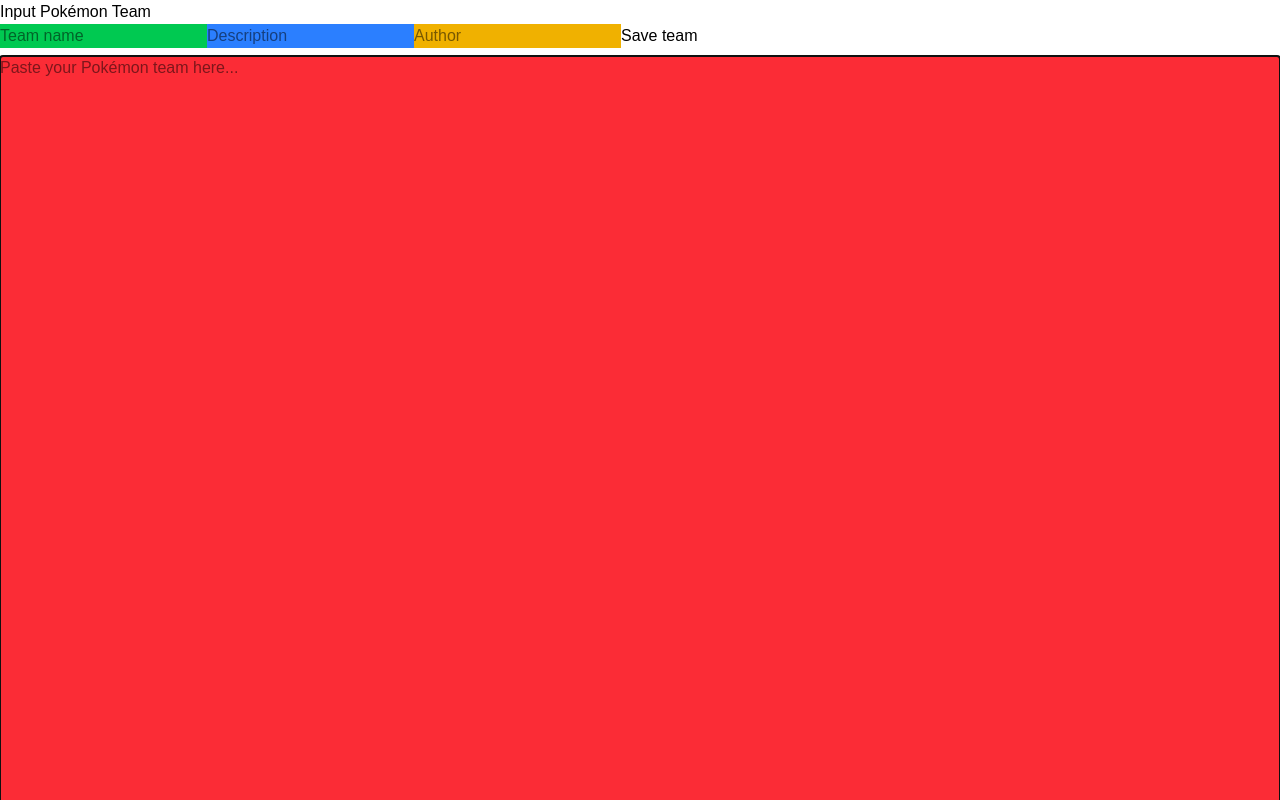
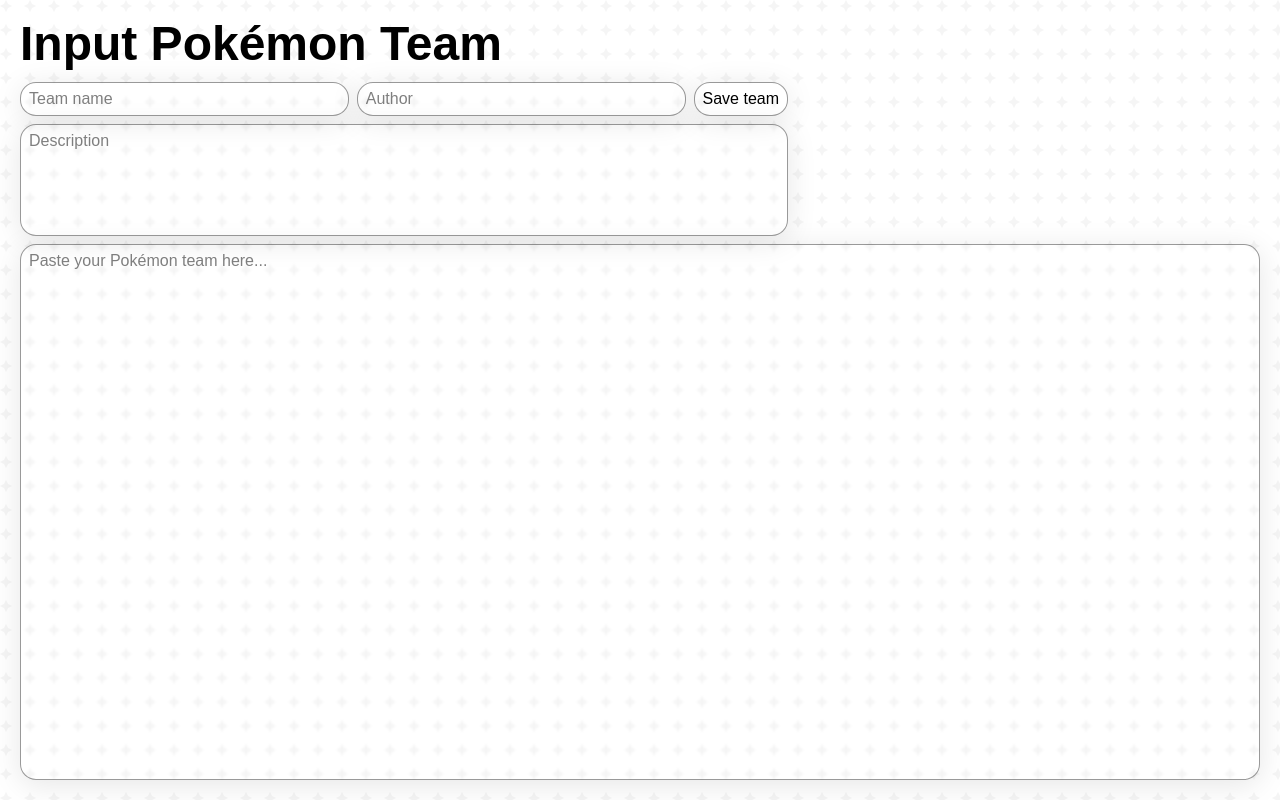
Before and after one commit to Croking09/croking-paste, a React (Vite) app: page /#/ in a window 1280 px wide. Shown: the top 800 px of the page. Built offline with nearby package versions, Linux system fonts and the light colour scheme; no server answers.

Commit message:
Finished styling

```diff
--- a/src/modules/app/App.jsx
+++ b/src/modules/app/App.jsx
@@ -5,7 +5,7 @@
 
 function App() {
   return (
-    <div>
+    <div className="bg-pattern">
       <Routes>
         <Route path="/" element={<InputTeam />} />
         <Route path="/:id" element={<PokemonTeam />} />
--- a/src/modules/pokemon/InputTeam.jsx
+++ b/src/modules/pokemon/InputTeam.jsx
@@ -38,53 +38,52 @@
   };
 
   return (
-    <div>
-      <h1>Input Pokémon Team</h1>
-      <form className="flex flex-col gap-y-2" onSubmit={handleSubmit}>
-        <div className="flex flex-row">
+    <div className="flex flex-col p-5 h-screen">
+      <h1 className="title mb-3">Input Pokémon Team</h1>
+
+      <form className="flex flex-col gap-y-2 flex-1" onSubmit={handleSubmit}>
+        <div className="flex flex-col lg:flex-row gap-2 w-full max-w-3xl">
           <input
-            className="bg-green-500"
+            id="teamName"
+            className="glass flex-1 px-2 py-1"
             type="text"
             placeholder="Team name"
             value={formData.teamName}
             onChange={(e) =>
               setFormData({ ...formData, teamName: e.target.value })
             }
-            required
           />
           <input
-            className="bg-blue-500"
-            type="text"
-            placeholder="Description"
-            value={formData.description}
-            onChange={(e) =>
-              setFormData({ ...formData, description: e.target.value })
-            }
-            required
-          />
-          <input
-            className="bg-yellow-500"
+            id="teamAuthor"
+            className="glass flex-1 px-2 py-1"
             type="text"
             placeholder="Author"
             value={formData.author}
             onChange={(e) =>
               setFormData({ ...formData, author: e.target.value })
             }
-            required
           />
-
-          <button type="submit">Save team</button>
+          <button className="glass px-2" type="submit">
+            Save team
+          </button>
         </div>
 
         <textarea
-          className="bg-red-500 resize-none"
-          rows="70"
-          cols="75"
+          id="teamDescription"
+          className="glass resize-none px-2 py-1 w-full max-w-3xl h-28"
+          placeholder="Description"
+          value={formData.description}
+          onChange={(e) =>
+            setFormData({ ...formData, description: e.target.value })
+          }
+        />
+
+        <textarea
+          id="teamData"
+          className="glass resize-none px-2 py-1 w-full flex-1 focus:outline-none"
           placeholder="Paste your Pokémon team here..."
-          autoFocus
           value={formData.team}
           onChange={(e) => setFormData({ ...formData, team: e.target.value })}
-          required
         />
       </form>
     </div>
--- a/src/modules/pokemon/Pokemon.jsx
+++ b/src/modules/pokemon/Pokemon.jsx
@@ -50,7 +50,7 @@
   return pokemonData == null ? null : (
     <article>
       <div className="flex flex-row items-center pb-3">
-        <div className="w-100">
+        <div className="lg:w-90">
           <div
             className="flex flex-row items-end gap-x-3 bg-contain bg-no-repeat p-3"
             style={{ backgroundImage: `url(${pokeball})` }}
@@ -66,6 +66,7 @@
           <p style={{ whiteSpace: "pre-line" }}>{pokemonInfo}</p>
         </div>
 
+        <div className="hidden lg:block">
           <StatRadarChart
             data={[
               {
@@ -173,6 +174,7 @@
             ]}
           />
         </div>
+      </div>
 
       <CopyButton displayText="Copy Pokémon" copyText={pokemonInfo} />
     </article>
--- a/src/modules/pokemon/PokemonTeam.jsx
+++ b/src/modules/pokemon/PokemonTeam.jsx
@@ -44,7 +44,7 @@
   }, [id]);
 
   return (
-    <main className="bg-pattern p-5">
+    <main className="p-5">
       <div className="flex flex-col gap-3 max-w-3xl">
         <h1 className="title">{teamData.teamName}</h1>
         <h2 className="subtitle">Author: {teamData.author}</h2>
@@ -58,7 +58,7 @@
         </div>
       </div>
 
-      <section className="grid grid-cols-2 gap-5 pt-10">
+      <section className="grid grid-cols-1 lg:grid-cols-2 gap-5 pt-10">
         {teamData["team"].map((pokemon, index) => {
           return <Pokemon key={index} pokemonInfo={pokemon} />;
         })}
--- a/src/style/index.css
+++ b/src/style/index.css
@@ -15,6 +15,7 @@
 html,
 body {
   font-family: "Inter Variable", sans-serif;
+  @apply min-h-screen;
 }
 
 .bg-pattern {
@@ -45,3 +46,8 @@
 .subtitle {
   @apply text-2xl font-medium pb-0.5;
 }
+
+button:hover {
+  scale: 1.1;
+  transition: all 0.1s ease-in-out;
+}
```
Lines whose indentation alone changed are shown as unchanged.
